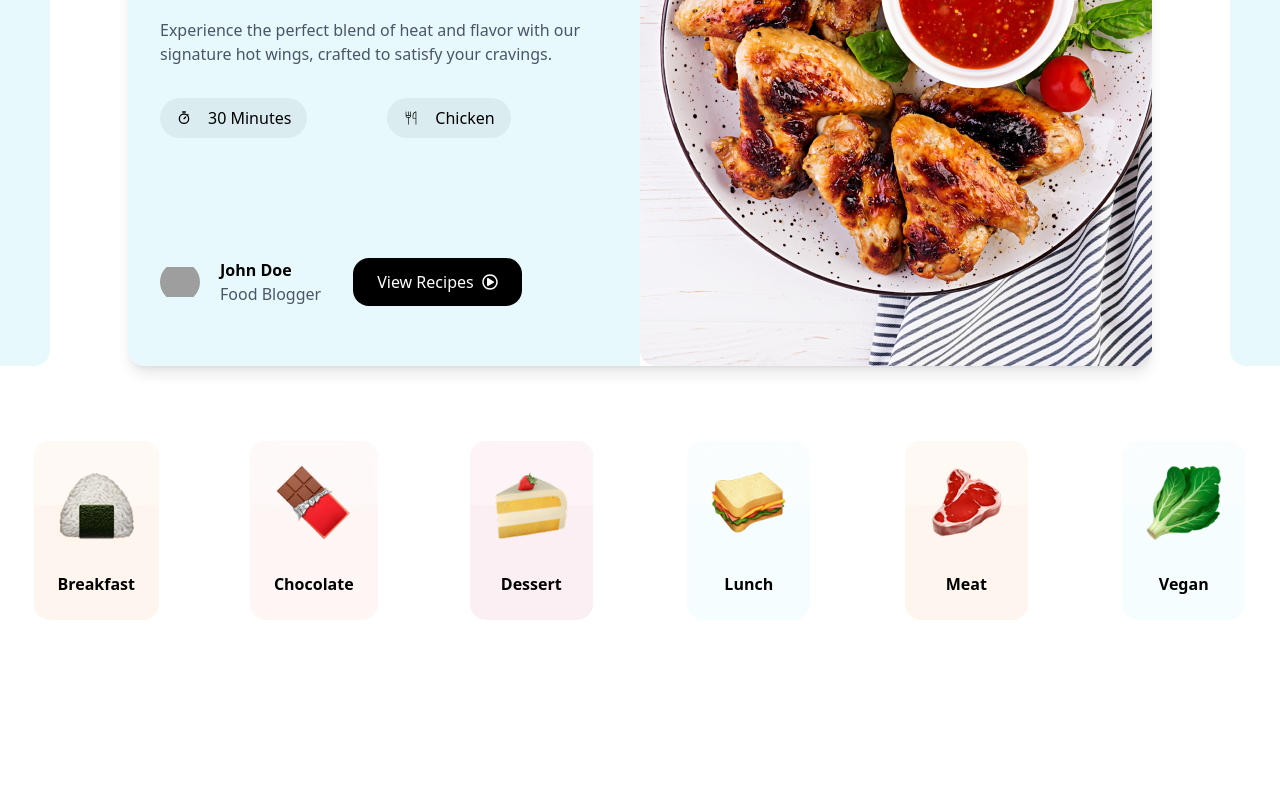
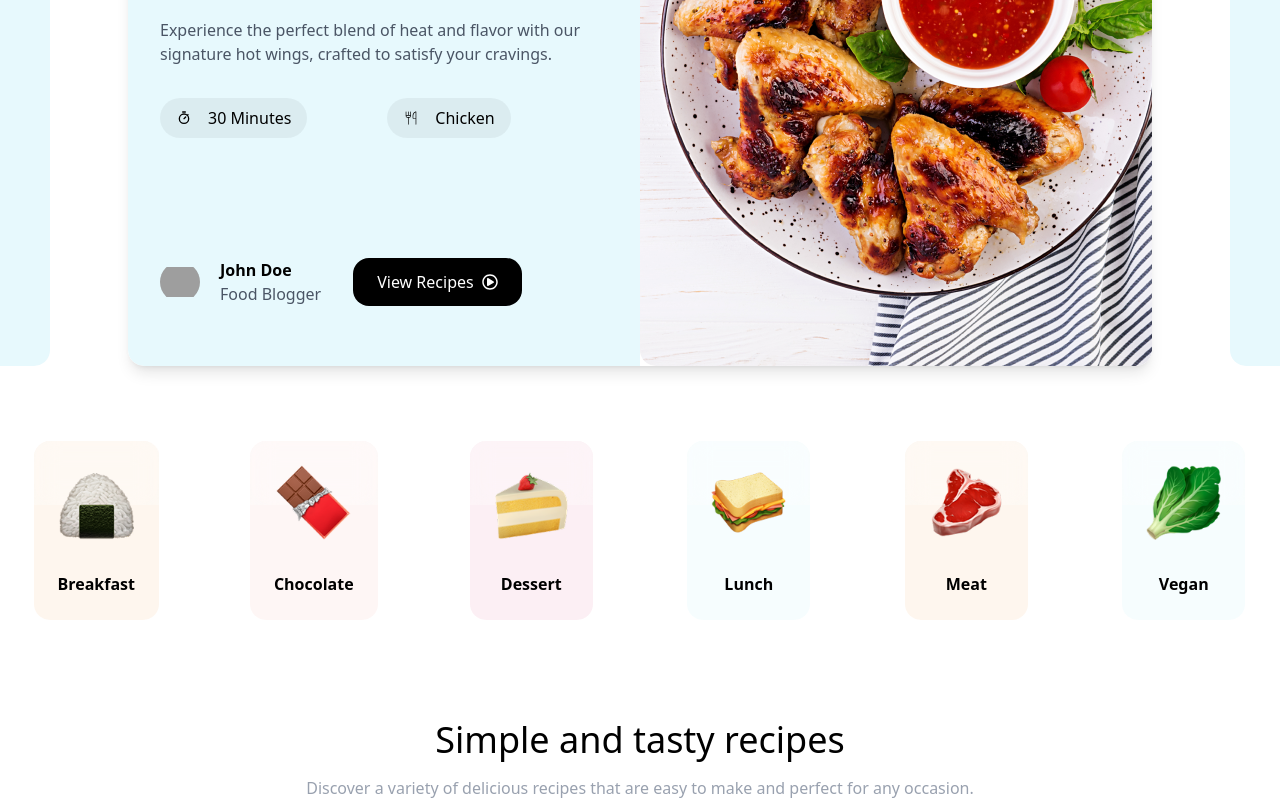
Before and after one commit to CodeShiran/Food-Recipe-Blog, a React (Vite) app in the folder frontend/: page / in a window 1280 px wide. Shown: the part 399-1199 px from the top of the page. Before the commit the page ends 1019 px from the top, so only its background shows below. Built offline with nearby package versions, Linux system fonts and the light colour scheme; grey boxes are pictures that could not be loaded.

Commit message:
feat: create RecipeCard component and update Home page to include Recipes component

```diff
--- /dev/null
+++ b/frontend/src/components/RecipeCard.jsx
@@ -0,0 +1,9 @@
+import React from 'react'
+
+const RecipeCard = () => {
+  return (
+    <div>RecipeCard</div>
+  )
+}
+
+export default RecipeCard
--- a/frontend/src/pages/Home.jsx
+++ b/frontend/src/pages/Home.jsx
@@ -1,6 +1,7 @@
 import React from "react";
 import Hero from "../section/Hero";
 import Categories from "../section/categories";
+import Recipes from "../section/Recipes";
 
 
 const Home = () => {
@@ -8,6 +9,7 @@ const Home = () => {
     <div>
       <Hero />
       <Categories />
+      <Recipes />
     </div>
   );
 };
--- a/frontend/src/section/Recipes.jsx
+++ b/frontend/src/section/Recipes.jsx
@@ -2,7 +2,13 @@ import React from 'react'
 
 const Recipes = () => {
   return (
-    <div>Recipes</div>
+    <div>
+        <div className='flex flex-col items-center justify-center gap-4 mt-[100px]'>
+            <h1 className='text-4xl'>Simple and tasty recipes</h1>
+            <p className='text-gray-400'>Discover a variety of delicious recipes that are easy to make and perfect for any occasion.</p>
+        </div>
+        <div></div>
+    </div>
   )
 }
 
```
Also changed, not shown: frontend/src/section/Categories.jsx (indentation only).
